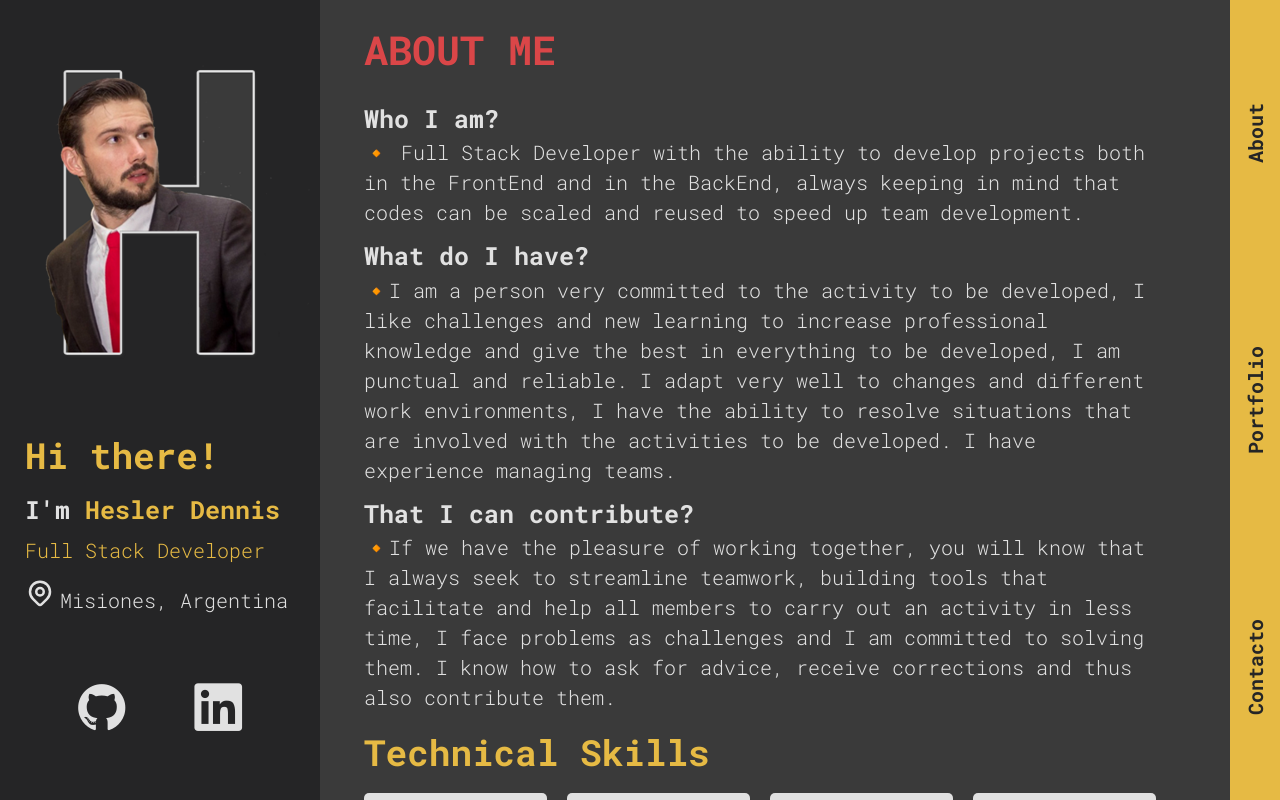
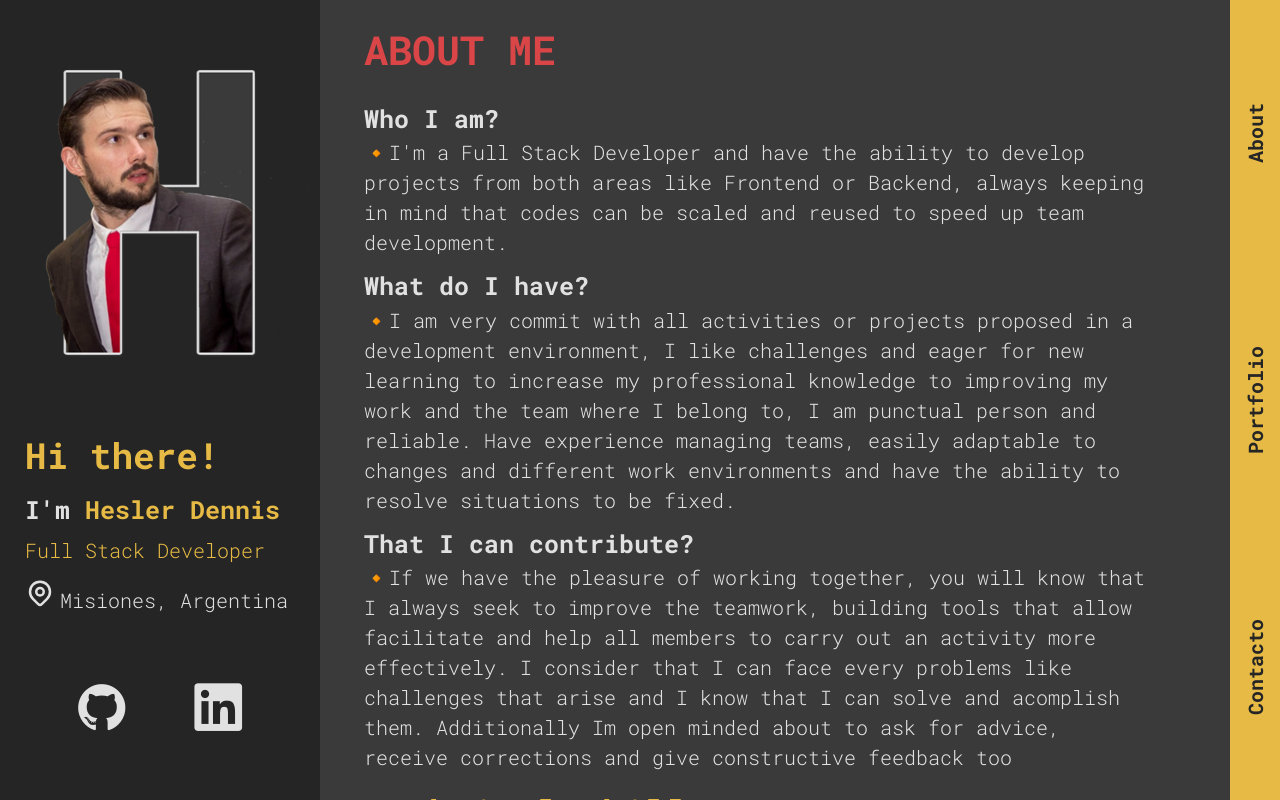
Before and after one commit to Dennish02/Portfolio, a Next.js app: page / in a window 1280 px wide. Built offline with nearby package versions, Linux system fonts and the light colour scheme.

Commit message:
traducción correcta

```diff
--- a/componentes/About.js
+++ b/componentes/About.js
@@ -7,33 +7,33 @@ export default function About() {
       <article>
         <p>
         <h3>Who I am? </h3>
-          🔸 Full Stack Developer with the ability to develop
-          projects both in the FrontEnd and in the BackEnd, always
-          keeping in mind that codes can be scaled and reused to
-          speed up team development.
+          🔸I'm a Full Stack Developer and have the ability
+          to develop projects from both areas like Frontend or
+           Backend, always keeping in mind that codes can be scaled
+           and reused to speed up team development.
 
         </p>
         <p>
-        <h3> What do I have?</h3>
-          🔸I am a person very committed to the activity to be
-          developed, I like challenges and new learning to increase
-          professional knowledge and give the best in everything
-          to be developed, I am punctual and reliable. I adapt very
-          well to changes and different work environments, I have
-          the ability to resolve situations that are involved with
-          the activities to be developed. I have experience managing
-          teams.
+          <h3> What do I have?</h3>
+          🔸I am very commit with all activities or projects proposed
+          in a development environment,  I like challenges and eager for
+          new learning to increase my professional knowledge to improving
+          my work and the team where I belong to, I am punctual person and reliable.
+
+          Have experience managing teams, easily adaptable to
+          changes and different work environments and have the ability
+          to resolve situations to be fixed.
 
         </p>
         <p>
-        <h3>That I can contribute?</h3>
+          <h3>That I can contribute?</h3>
           🔸If we have the pleasure of working together,
-          you will know that I always seek to streamline teamwork,
-          building tools that facilitate and help all members
-          to carry out an activity in less time, I face problems
-          as challenges and I am committed to solving them. I know
-          how to ask for advice, receive corrections and thus also
-          contribute them.
+          you will know that I always seek to improve the teamwork,
+          building tools that allow facilitate and help all members to carry
+          out an activity more effectively.
+          I consider that I can face every problems like challenges that arise and
+          I know that I can solve  and acomplish them. Additionally Im open minded
+          about to ask for advice, receive corrections and give constructive feedback too
 
         </p>
 
```
